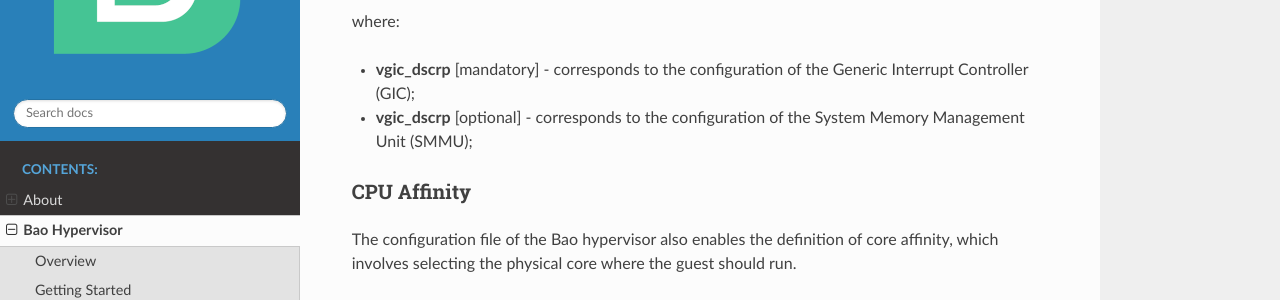
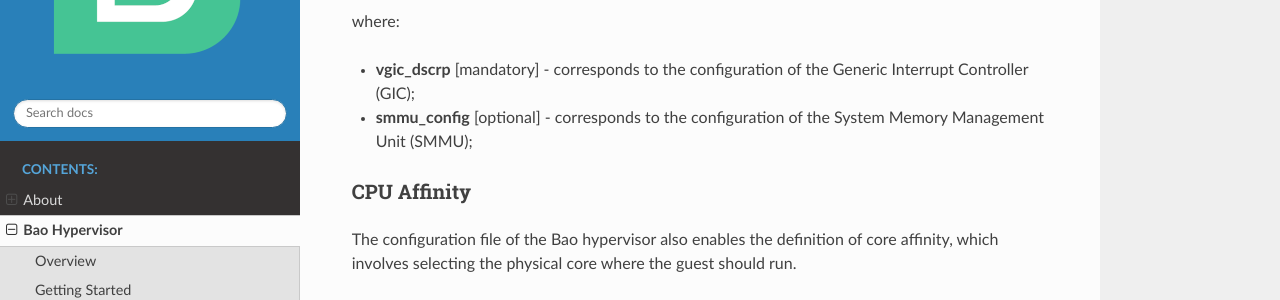
Before and after one commit to bao-project/bao-docs, a Sphinx documentation site: the page built from source/bao_hyp/config.rst, in a window 1280 px wide and 900 px high, scrolled down 8398 px. Shown: the part 150-450 px from the top of the window. Built offline with Sphinx 7.4.7 and the Read the Docs theme 2.0.0, drawn with Linux system fonts in a browser that asks for light colours.

Commit message:
update(arch): fix typo
Signed-off-by: Diogo Costa <diogoandreveigacosta@gmail.com>

```diff
--- a/source/bao_hyp/config.rst
+++ b/source/bao_hyp/config.rst
@@ -393,8 +393,8 @@ where:
 
 - **vgic_dscrp** [mandatory] - corresponds to the configuration of the Generic Interrupt Controller
   (GIC);
-- **vgic_dscrp** [optional] - corresponds to the configuration of the System Memory Management Unit
-  (SMMU);
+- **smmu_config** [optional] - corresponds to the configuration of the System Memory Management
+  Unit (SMMU);
 
 
 CPU Affinity
```
